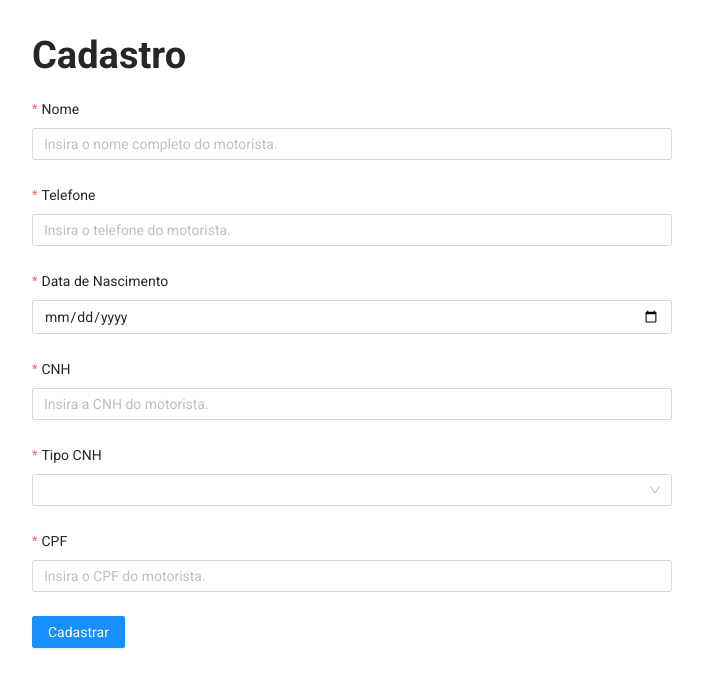
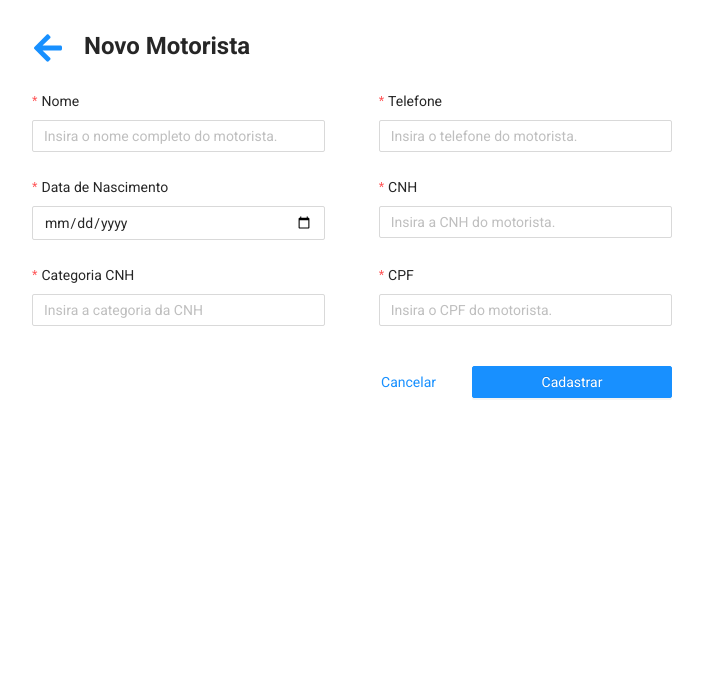
Before and after one commit to oliviaresende/register-drivers, a React (Create React App) app: page /form in a window 1280 px wide. Shown: the top 686 px of the page, without its empty margins (288-991 px from the left). Built offline with nearby package versions, Linux system fonts and the light colour scheme.

Commit message:
Design form

```diff
--- a/src/App.js
+++ b/src/App.js
@@ -7,7 +7,7 @@ const App = () => {
 
   return (
     <>
-      <Row style={{ paddingTop: '2rem', color: '#312E38' }}>
+      <Row style={{ padding: '2rem 0 2rem 0', color: '#312E38' }}>
         <Col xs={{ span: 22, offset: 1 }} md={{ span: 20, offset: 2 }} lg={{ span: 16, offset: 4 }} xl={{ span: 12, offset: 6 }} >
           <Routes />
         </Col>
--- a/src/components/Card/card.scss
+++ b/src/components/Card/card.scss
@@ -34,8 +34,6 @@
   }
 }
 
-
-
 .switch-container {
   display: flex;
   justify-content: flex-end;
--- a/src/pages/drivers/drivers.scss
+++ b/src/pages/drivers/drivers.scss
@@ -2,3 +2,13 @@
   border-bottom: 1px solid #E5E5E5;
   margin-bottom: 10px;
 }
+
+.header-container-drivers {
+  display: flex;
+  justify-content: space-between;
+  margin-bottom: 1rem;
+
+  .title-drivers {
+    font-size: 24px;
+  }
+}
--- a/src/pages/drivers/index.js
+++ b/src/pages/drivers/index.js
@@ -44,8 +44,8 @@ const Drivers = () => {
           :
           (
             <>
-              <div style={{ display: 'flex', justifyContent: 'space-between', marginBottom: '1rem' }}>
-                <Title style={{ fontSize: '24px' }}>Motoristas</Title>
+              <div className="header-container-drivers">
+                <Title className="title-drivers">Motoristas</Title>
                 <Button type="primary" htmlType="button"><Link to="/form">Novo</Link></Button>
               </div>
               <List
--- /dev/null
+++ b/src/pages/form/form.scss
@@ -0,0 +1,39 @@
+.header-container {
+  display: flex;
+  margin-bottom: 1rem;
+
+  .title {
+    font-size: 24px;
+    margin-left: 20px;
+  }
+}
+
+.svg-inline--fa.fa-w-14 {
+  width: 32px;
+  height: 32px;
+}
+
+.button-container {
+  @media(min-width: 576px){
+    display: flex;
+    justify-content: flex-end;
+    padding-top: 1rem;
+  }
+
+  .button-cancel {
+    display: none;
+
+    @media(min-width: 576px){
+      display: block;
+    }
+  }
+
+  .button-submit {
+    width: 100%;
+
+    @media (min-width: 576px){
+      width: 200px;
+      margin-left: 20px;
+    }
+  }
+}
--- a/src/pages/form/index.js
+++ b/src/pages/form/index.js
@@ -1,12 +1,16 @@
 import React, { useState, useEffect } from 'react';
-import { Form, Input, Typography, Select, Button, Spin, notification } from 'antd';
-import { useParams, useHistory } from 'react-router-dom';
+import { Form, Input, Typography, Button, Spin, notification, Row, Col } from 'antd';
+import { useParams, useHistory, Link } from 'react-router-dom';
+
+import { FontAwesomeIcon } from '@fortawesome/react-fontawesome';
+import { faArrowLeft } from '@fortawesome/free-solid-svg-icons';
 
 import { cpfMask, telMask } from '../../utils/formatter';
 import { age } from '../../utils/generateAge';
 
+import './form.scss';
+
 const { Title } = Typography;
-const { Option } = Select;
 
 const FormRegister = () => {
   const [form] = Form.useForm();
@@ -67,8 +71,6 @@ const FormRegister = () => {
     })
   )
 
-
-
   const onFinish = values => {
     if (id) {
       put(values)
@@ -103,24 +105,33 @@ const FormRegister = () => {
           description: 'Não foi possível cadastrar o motorista!',
           duration: 3
         }))
-
     }
   }
   return (
     <>
-      <Title>Cadastro</Title>
+
       {
         loading ? (
           <Spin />
         )
           :
-          (<Form
+          (
+            <>
+              <div className="header-container">
+                <Link to="/"><FontAwesomeIcon icon={faArrowLeft} /></Link>
+                <Title className="title">{id ? "Editar Motorista" : "Novo Motorista"}</Title>
+              </div>
+
+              <Form
                 layout="vertical"
                 initialValues={id ? driver : initialValues}
                 form={form}
                 onFinish={onFinish}
                 scrollToFirstError
               >
+                <Row>
+                  <Col xs={{ span: 24 }}
+                    sm={{ span: 11 }}>
                     <Form.Item
                       label="Nome"
                       name="name"
@@ -128,6 +139,9 @@ const FormRegister = () => {
                     >
                       <Input placeholder="Insira o nome completo do motorista." />
                     </Form.Item>
+                  </Col>
+                  <Col xs={{ span: 24 }}
+                    sm={{ span: 11, push: 2 }}>
                     <Form.Item
                       label="Telefone"
                       name="telephone"
@@ -142,6 +156,9 @@ const FormRegister = () => {
                         onChange={(e) => form.setFieldsValue({ telephone: telMask(e.target.value) })}
                       />
                     </Form.Item>
+                  </Col>
+                  <Col xs={{ span: 14 }}
+                    sm={{ span: 11 }}>
                     <Form.Item
                       label="Data de Nascimento"
                       name="dateOfBirth"
@@ -161,6 +178,9 @@ const FormRegister = () => {
                     >
                       <Input type="date" />
                     </Form.Item>
+                  </Col>
+                  <Col xs={{ span: 24 }}
+                    sm={{ span: 11, push: 2 }}>
                     <Form.Item
                       label="CNH"
                       name="cnh"
@@ -168,20 +188,23 @@ const FormRegister = () => {
                     >
                       <Input maxLength="11" minLength="11" placeholder="Insira a CNH do motorista." />
                     </Form.Item>
+                  </Col>
+                  <Col xs={{ span: 24 }}
+                    sm={{ span: 11 }}>
                     <Form.Item
-              label="Tipo CNH"
+                      label="Categoria CNH"
                       name="typeCNH"
-              rules={[{ required: true, message: "Por favor, selecione o tipo da CNH!" }]}
+                      rules={[{ required: true, min: 1, max: 2, message: "Por favor, indira a categoria da CNH!" }]}
                     >
-              <Select>
-                <Option value="A">A</Option>
-                <Option value="B">B</Option>
-                <Option value="AB">AB</Option>
-                <Option value="C">C</Option>
-                <Option value="D">D</Option>
-                <Option value="E">E</Option>
-              </Select>
+                      <Input
+                        minLength="1"
+                        maxLength="2"
+                        placeholder="Insira a categoria da CNH"
+                      />
                     </Form.Item>
+                  </Col>
+                  <Col xs={{ span: 24 }}
+                    sm={{ span: 11, push: 2 }}>
                     <Form.Item
                       label="CPF"
                       name="cpf"
@@ -194,12 +217,24 @@ const FormRegister = () => {
                         onChange={(e) => form.setFieldsValue({ cpf: cpfMask(e.target.value) })}
                       />
                     </Form.Item>
+                  </Col>
+                  <Col
+                    xs={{ span: 24 }}
+                    className="button-container"
+                  >
+                    <Form.Item className="button-cancel">
+                      <Button type="link"><Link to="/">Cancelar</Link></Button>
+                    </Form.Item>
                     <Form.Item>
-              <Button type="primary" htmlType="submit">
+                      <Button className="button-submit" type="primary" htmlType="submit">
                         {id ? 'Editar' : 'Cadastrar'}
                       </Button>
                     </Form.Item>
-          </Form>)
+                  </Col>
+                </Row>
+              </Form>
+            </>
+          )
       }
     </>
   )
```
Lines whose indentation alone changed are shown as unchanged.
